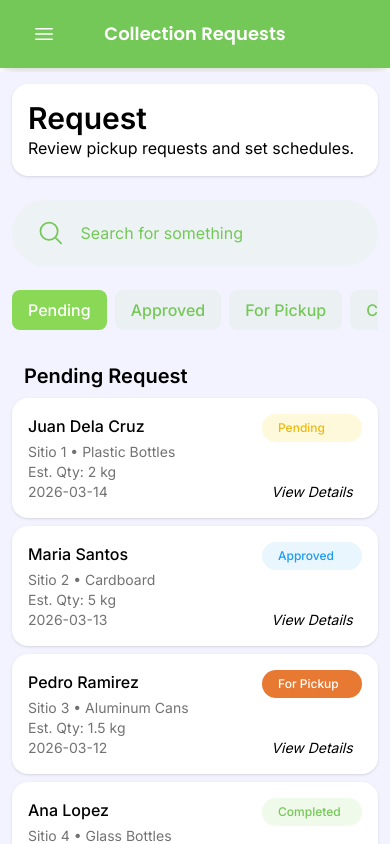
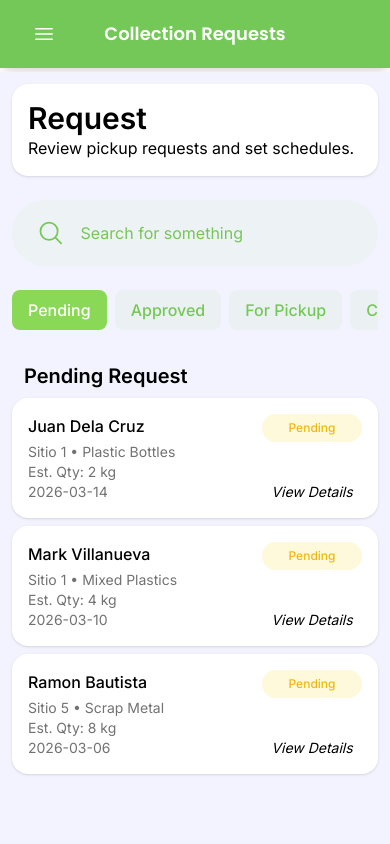
Before and after one commit to kentvillalun/ecoprofit, a Next.js app in the folder frontend/: page /collection-requests in a window 390 px wide. Built offline with nearby package versions, Linux system fonts and the light colour scheme.

Commit message:
Refactored the requestTable and requestCard and implement a filter function on mobile screens

```diff
--- a/frontend/src/app/(barangay)/collection-requests/mockRequests.js
+++ b/frontend/src/app/(barangay)/collection-requests/mockRequests.js
@@ -7,7 +7,7 @@ export const mockRequests = [
     estimatedWeight: "2 kg",
     notes: "Clean and dry bottles",
     createdAt: "2026-03-14",
-    status: "Pending",
+    status: "pending",
     photoUrl: "/mock/plastic1.jpg",
   },
   {
@@ -18,7 +18,7 @@ export const mockRequests = [
     estimatedWeight: "5 kg",
     notes: "",
     createdAt: "2026-03-13",
-    status: "Approved",
+    status: "approved",
     photoUrl: "/mock/cardboard1.jpg",
   },
   {
@@ -29,7 +29,7 @@ export const mockRequests = [
     estimatedWeight: "1.5 kg",
     notes: "Mostly soda cans",
     createdAt: "2026-03-12",
-    status: "For Pickup",
+    status: "pickup",
     photoUrl: "/mock/cans1.jpg",
   },
   {
@@ -40,7 +40,7 @@ export const mockRequests = [
     estimatedWeight: "3 kg",
     notes: "",
     createdAt: "2026-03-11",
-    status: "Completed",
+    status: "completed",
     photoUrl: "/mock/glass1.jpg",
   },
   {
@@ -51,7 +51,7 @@ export const mockRequests = [
     estimatedWeight: "4 kg",
     notes: "Includes containers",
     createdAt: "2026-03-10",
-    status: "Pending",
+    status: "pending",
     photoUrl: "/mock/plastic2.jpg",
   },
   {
@@ -62,7 +62,7 @@ export const mockRequests = [
     estimatedWeight: "6 kg",
     notes: "",
     createdAt: "2026-03-09",
-    status: "Approved",
+    status: "approved",
     photoUrl: "/mock/paper1.jpg",
   },
   {
@@ -73,7 +73,7 @@ export const mockRequests = [
     estimatedWeight: "2 kg",
     notes: "",
     createdAt: "2026-03-08",
-    status: "For Pickup",
+    status: "pickup",
     photoUrl: "/mock/tin1.jpg",
   },
   {
@@ -84,7 +84,7 @@ export const mockRequests = [
     estimatedWeight: "3 kg",
     notes: "Separated by color",
     createdAt: "2026-03-07",
-    status: "Completed",
+    status: "completed",
     photoUrl: "/mock/plastic3.jpg",
   },
   {
@@ -95,7 +95,7 @@ export const mockRequests = [
     estimatedWeight: "8 kg",
     notes: "",
     createdAt: "2026-03-06",
-    status: "Pending",
+    status: "pending",
     photoUrl: "/mock/metal1.jpg",
   },
   {
@@ -106,7 +106,7 @@ export const mockRequests = [
     estimatedWeight: "2 kg",
     notes: "",
     createdAt: "2026-03-05",
-    status: "Approved",
+    status: "approved",
     photoUrl: "/mock/cardboard2.jpg",
   },
   {
@@ -117,7 +117,7 @@ export const mockRequests = [
     estimatedWeight: "4 kg",
     notes: "",
     createdAt: "2026-03-04",
-    status: "For Pickup",
+    status: "pickup",
     photoUrl: "/mock/plastic4.jpg",
   },
   {
@@ -128,7 +128,7 @@ export const mockRequests = [
     estimatedWeight: "2.5 kg",
     notes: "",
     createdAt: "2026-03-03",
-    status: "Completed",
+    status: "completed",
     photoUrl: "/mock/glass2.jpg",
   },
 ];
--- a/frontend/src/app/(barangay)/collection-requests/page.jsx
+++ b/frontend/src/app/(barangay)/collection-requests/page.jsx
@@ -17,11 +17,10 @@ const inter = Inter({
   weight: ["400", "500", "600", "700"],
 });
 
-  // To do List (user story)
-  // You have implemented the filter function and show only the pending in the request table in pending tab, however you have overlooked the fact that when in mobile screen it is not filtered
-  // Implement a filter function in the mobile screen by mapping only a filtered list for both the requestCards and requestTable
-  // This can be done making the requestTable and requestCard fully reusable
-
+// To do List (user story)
+// You have implemented the filter function and show only the pending in the request table in pending tab, however you have overlooked the fact that when in mobile screen it is not filtered
+// Implement a filter function in the mobile screen by mapping only a filtered list for both the requestCards and requestTable
+// This can be done making the requestTable and requestCard fully reusable
 
 export default function CollectionRequests() {
   const [currentTab, setCurrentTab] = useState("pending");
@@ -49,28 +48,16 @@ export default function CollectionRequests() {
             setCurrentTab={setCurrentTab}
           />
 
-          {/* Pending as the current tab */}
+
           {currentTab === "pending" && (
             <div className={`${inter.className}`}>
               <h2 className="font-semibold text-xl pb-2 pl-3 md:pl-0">
                 Pending Request
               </h2>
               <div className="flex md:hidden flex-col gap-2">
-                {mockRequests.map((r) => (
-                  <RequestCard data={r} key={r.id} />
-                ))}
+                <RequestCard data={mockRequests} status={currentTab}/>
               </div>
-              <RequestTable mockRequests={mockRequests} status={currentTab} />
-            </div>
-          )}
-          {currentTab === "approved" && (
-            <div className={`${inter.className}`}>
-              <div className="flex md:hidden flex-col gap-2">
-                {mockRequests.map((r) => (
-                  <RequestCard data={r} key={r.id} />
-                ))}
-              </div>
-              <RequestTable mockRequests={mockRequests} status={currentTab} />
+              <RequestTable data={mockRequests} status={currentTab} />
             </div>
           )}
         </div>
--- a/frontend/src/components/requests/RequestCard.jsx
+++ b/frontend/src/components/requests/RequestCard.jsx
@@ -8,28 +8,36 @@ import { Pill } from "../ui/Pill";
 // March 14, 2026
 
 // [ View Details ]
-export const RequestCard = ({ data }) => {
+export const RequestCard = ({ data, status }) => {
+
+
+  const filteredRequest = data.filter(req => req.status === status)
+
   return (
+    <>
+      {filteredRequest.map((d) => (
         <Card
-      key={data.id}
+          key={d.id}
           className="flex flex-row items-stretch justify-between "
         >
           <div className="flex flex-col gap-1">
-        <h3 className="font-medium">{data.residentName}</h3>
+            <h3 className="font-medium">{d.residentName}</h3>
             <div className="text-[#727272] text-sm">
               <p className="">
-            {data.sitio} • {data.materialType}
+                {d.sitio} • {d.materialType}
               </p>
-          <p className="">Est. Qty: {data.estimatedWeight}</p>
-          <p className="">{data.createdAt}</p>
+              <p className="">Est. Qty: {d.estimatedWeight}</p>
+              <p className="">{d.createdAt}</p>
             </div>
           </div>
           <div className="flex flex-col items-center justify-between min-h-full">
-        <Pill type={data.status} />
+            <Pill type={d.status} />
             <Link href={""} className="text-sm italic ">
               View Details
             </Link>
           </div>
         </Card>
+      ))}
+    </>
   );
 };
--- a/frontend/src/components/requests/RequestTable.jsx
+++ b/frontend/src/components/requests/RequestTable.jsx
@@ -8,34 +8,34 @@ const inter = Inter({
   weight: ["400", "500", "600", "700"],
 });
 
-export const RequestTable = ({ mockRequests, status }) => {
+export const RequestTable = ({ data, status }) => {
   const tableConfig = {
     pending: [
-      { header: "Date", render: (mockRequests) => mockRequests.createdAt },
+      { header: "Date", render: (data) => data.createdAt },
       {
         header: "Household",
-        render: (mockRequests) => mockRequests.residentName,
+        render: (data) => data.residentName,
       },
-      { header: "Sitio", render: (mockRequests) => mockRequests.sitio },
+      { header: "Sitio", render: (data) => data.sitio },
       {
         header: "Material",
-        render: (mockRequests) => mockRequests.materialType,
+        render: (data) => data.materialType,
       },
       {
         header: "Est. Qty",
-        render: (mockRequests) => mockRequests.estimatedWeight,
+        render: (data) => data.estimatedWeight,
       },
       {
         header: "Status",
-        render: (mockRequests) => (
+        render: (data) => (
           <div className="flex items-center justify-center">
-            <Pill type={mockRequests.status} />
+            <Pill type={data.status} />
           </div>
         ),
       },
       {
         header: "Action",
-        render: (mockRequests) => (
+        render: (data) => (
           <div className="flex items-center justify-center">
             <PendingActions />
           </div>
@@ -47,7 +47,7 @@ export const RequestTable = ({ mockRequests, status }) => {
   const columns = tableConfig[status];
 
 
-  const pendingRequest = mockRequests.filter(req => req.status === "Pending")
+  const filteredRequest = data.filter(req => req.status === status)
 
   return (
     <Card className={`${inter.className} hidden md:flex px-8  overflow-x-auto`}>
@@ -62,7 +62,7 @@ export const RequestTable = ({ mockRequests, status }) => {
           </tr>
         </thead>
         <tbody className="">
-          {pendingRequest.map((req) => (
+          {filteredRequest.map((req) => (
             <tr className="text-center hover:bg-[#f8f8f8] transition-all transform " key={req.id}>
               {columns.map((col) => (
                 <td key={col.header} className="p-3">
--- a/frontend/src/components/ui/Pill.jsx
+++ b/frontend/src/components/ui/Pill.jsx
@@ -1,17 +1,17 @@
-import { Poppins } from "next/font/google";
+import { Berkshire_Swash, Poppins } from "next/font/google";
 
 const poppins = Poppins({
-    subsets: ["latin"],
-    weight: ["400", "500", "600", "700"],
-})
+  subsets: ["latin"],
+  weight: ["400", "500", "600", "700"],
+});
 
 // pending || approved || for pickup || completed
 export const Pill = ({ type }) => {
   return (
     <div
-      className={`py-1.5 px-4 text-xs rounded-3xl font-medium text-white ${type === "Approved" && "bg-[#1D9BF017] text-[#1D9BF0]!"} ${type === "For Pickup" && "bg-[#E87932]"} ${type === "Completed" && "bg-[#89D95720] text-[#74C857]!"} ${type === "Pending" && "bg-[#FCD50A25] text-[#EEB90E]!"} min-w-25`}
+      className={`py-1.5 px-4 text-xs rounded-3xl font-medium text-white ${type === "approved" && "bg-[#1D9BF017] text-[#1D9BF0]!"} ${type === "pickup" && "bg-[#E87932]"} ${type === "completed" && "bg-[#89D95720] text-[#74C857]!"} ${type === "pending" && "bg-[#FCD50A25] text-[#EEB90E]!"} min-w-25 text-center capitalize`}
     >
-      {type}
+      {type !== "pickup" ? type : "For Pickup"}
     </div>
   );
 };
```
Lines whose indentation alone changed are shown as unchanged.
